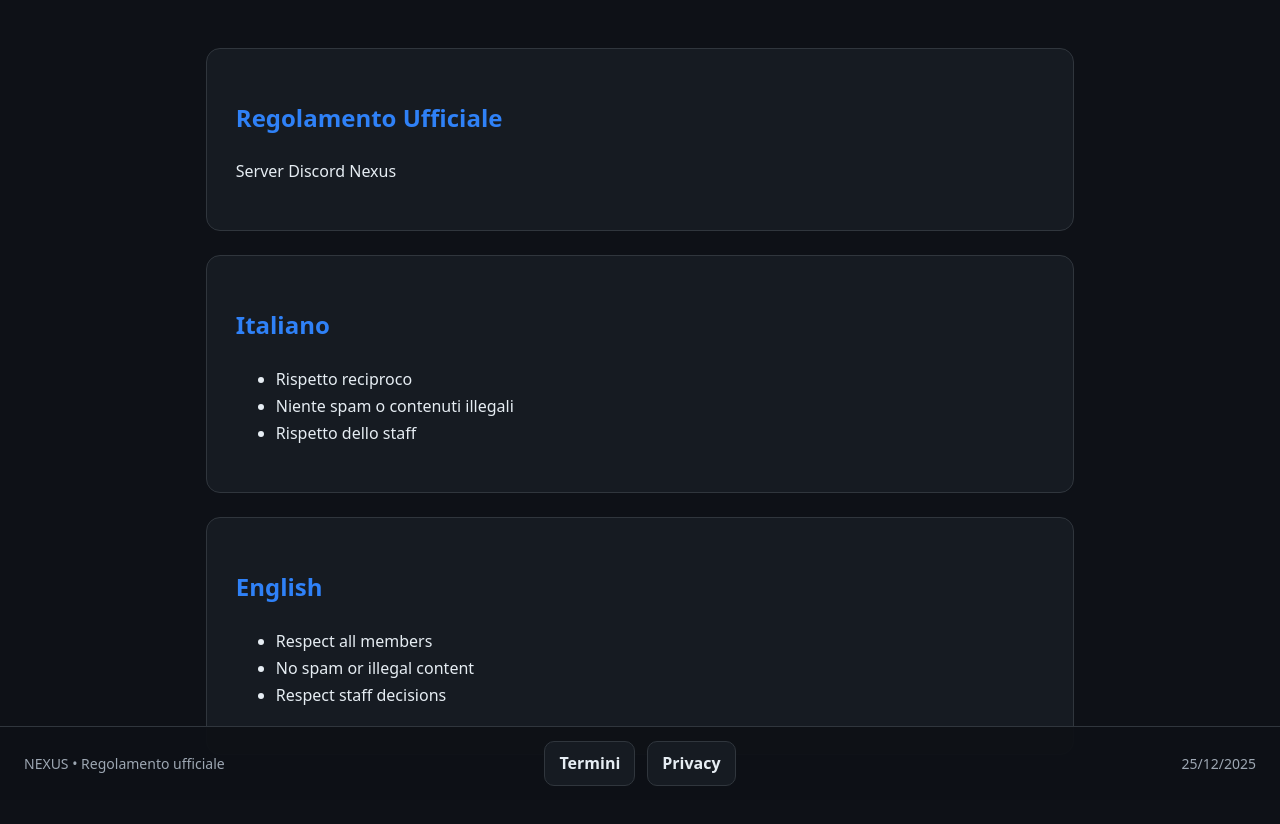
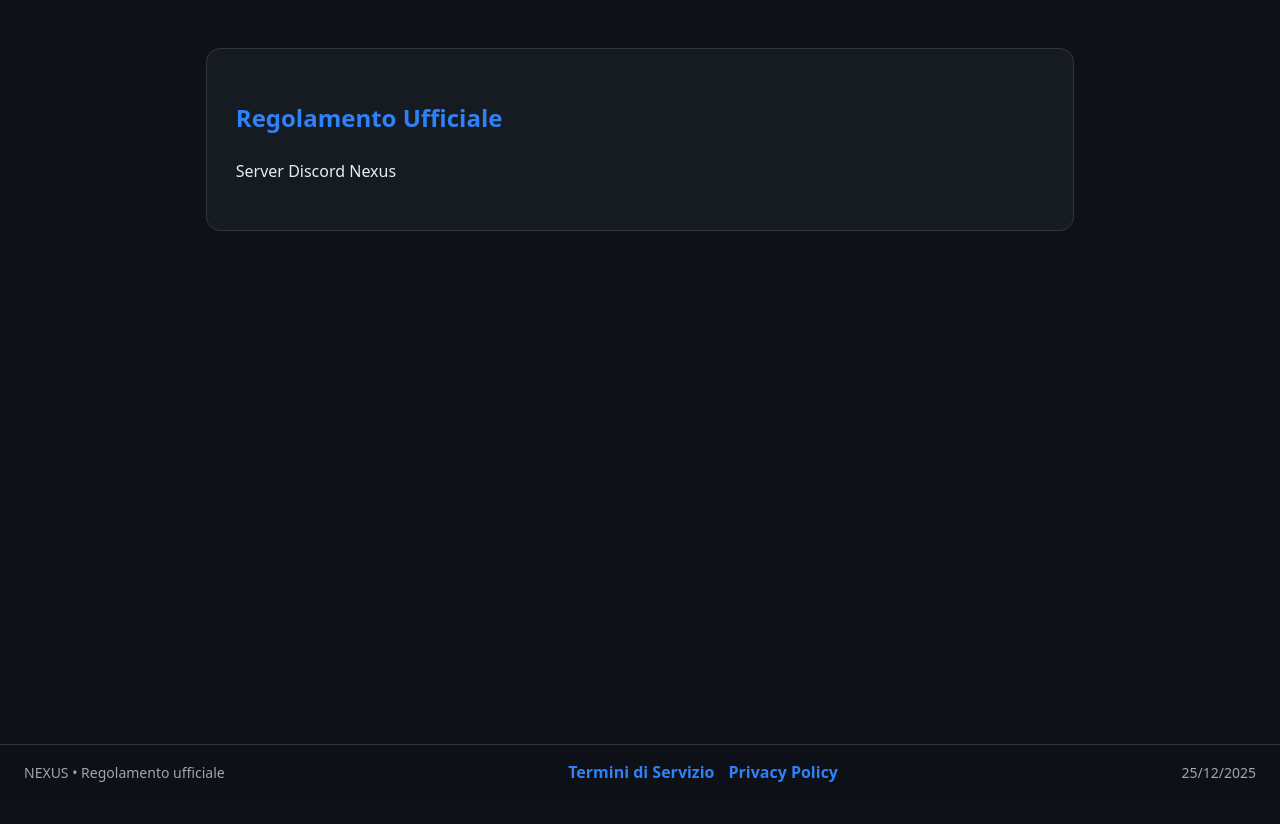
Before and after one commit to 06Mario06/nexus, a plain HTML site: page docs/index.html in a window 1280 px wide. After the commit the page ends 800 px from the top, so only its background shows below. Drawn offline with Linux system fonts and the light colour scheme.

Commit message:
Add files via upload

```diff
--- a/docs/assets/style.css
+++ b/docs/assets/style.css
@@ -13,7 +13,7 @@ body{
   background:var(--bg);
   color:var(--text);
   line-height:1.7;
-  padding-bottom:110px;
+  padding-bottom:90px;
 }
 main{max-width:900px;margin:0 auto;padding:3rem 1rem;}
 .section{
@@ -23,26 +23,30 @@ main{max-width:900px;margin:0 auto;padding:3rem 1rem;}
   padding:1.8rem;
   margin-bottom:1.5rem;
 }
-h1,h2,h3{color:var(--accent);}
+h1,h2{color:var(--accent);}
+
+/* INLINE FOOTER */
 .page-footer{
   position:fixed;
   bottom:0;left:0;width:100%;
-  display:grid;
-  grid-template-columns:1fr auto 1fr;
+  display:flex;
   align-items:center;
+  justify-content:space-between;
   padding:14px 24px;
   background:rgba(14,17,23,.95);
   border-top:1px solid var(--border);
 }
-.footer-left,.footer-right{font-size:14px;color:var(--muted);}
-.footer-left{text-align:left;}
-.footer-right{text-align:right;}
-.footer-center{display:flex;gap:12px;justify-content:center;}
+.footer-left,.footer-right{
+  font-size:14px;
+  color:var(--muted);
+}
+.footer-center{
+  display:flex;
+  gap:14px;
+}
 .footer-btn{
-  padding:8px 14px;border-radius:10px;
-  background:var(--card);
-  border:1px solid var(--border);
-  color:var(--text);
-  text-decoration:none;font-weight:600;
+  color:var(--accent);
+  text-decoration:none;
+  font-weight:600;
 }
-.footer-btn:hover{border-color:var(--accent);color:var(--accent);}
+.footer-btn:hover{text-decoration:underline;}
--- a/docs/index.html
+++ b/docs/index.html
@@ -12,32 +12,11 @@
     <h1>Regolamento Ufficiale</h1>
     <p>Server Discord Nexus</p>
   </section>
-
-  <section class="section">
-    <h2>Italiano</h2>
-    <ul>
-      <li>Rispetto reciproco</li>
-      <li>Niente spam o contenuti illegali</li>
-      <li>Rispetto dello staff</li>
-    </ul>
-  </section>
-
-  <section class="section">
-    <h2>English</h2>
-    <ul>
-      <li>Respect all members</li>
-      <li>No spam or illegal content</li>
-      <li>Respect staff decisions</li>
-    </ul>
-  </section>
 </main>
 
 <footer class="page-footer">
   <div class="footer-left">NEXUS • Regolamento ufficiale</div>
-  <div class="footer-center">
-    <a href="legal/terms.html" class="footer-btn">Termini</a>
-<a href="legal/privacy.html" class="footer-btn">Privacy</a>
-  </div>
+  <div class="footer-center"><a href="legal/terms.html" class="footer-btn">Termini di Servizio</a> <a href="legal/privacy.html" class="footer-btn">Privacy Policy</a></div>
   <div class="footer-right">25/12/2025</div>
 </footer>
 
```
Also changed, not shown: docs/legal/privacy.html (+2 -11 lines), docs/legal/terms.html (+2 -11 lines).
